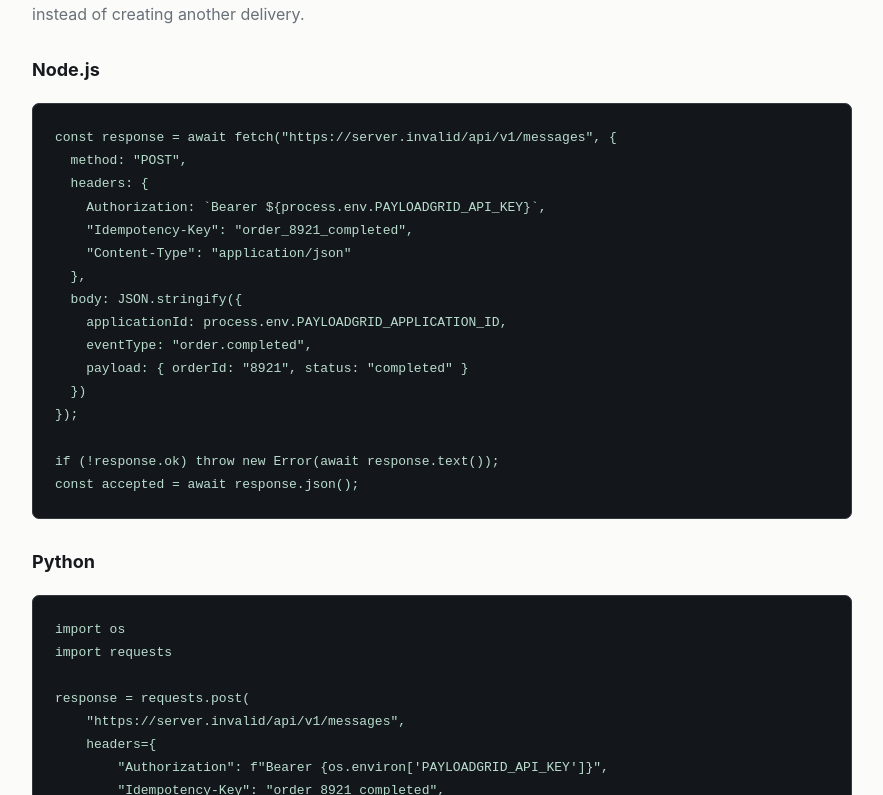
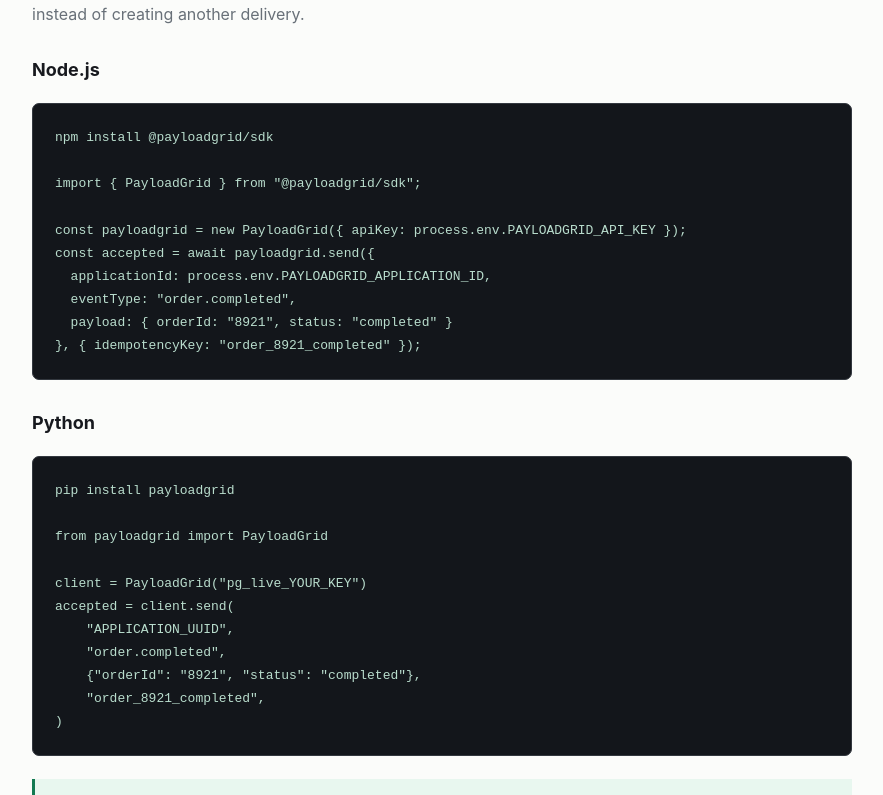
Before and after one commit to jaybhinsara/payloadgrid, a Next.js app in the folder app/: page /docs in a window 1280 px wide. Shown: the part 2185-2980 px from the top of the page, without its empty margins (288-1171 px from the left). Built offline with nearby package versions, Linux system fonts and the light colour scheme; no server answers.

Commit message:
Document published PayloadGrid SDKs

```diff
--- a/app/src/app/docs/page.tsx
+++ b/app/src/app/docs/page.tsx
@@ -14,40 +14,27 @@
     "eventType": "order.completed",
     "payload": { "orderId": "8921", "status": "completed" }
   }'`;
-const nodeExample = `const response = await fetch("${SITE_URL}/api/v1/messages", {
-  method: "POST",
-  headers: {
-    Authorization: \`Bearer \${process.env.PAYLOADGRID_API_KEY}\`,
-    "Idempotency-Key": "order_8921_completed",
-    "Content-Type": "application/json"
-  },
-  body: JSON.stringify({
-    applicationId: process.env.PAYLOADGRID_APPLICATION_ID,
-    eventType: "order.completed",
-    payload: { orderId: "8921", status: "completed" }
-  })
-});
+const nodeExample = `npm install @payloadgrid/sdk
 
-if (!response.ok) throw new Error(await response.text());
-const accepted = await response.json();`;
-const pythonExample = `import os
-import requests
+import { PayloadGrid } from "@payloadgrid/sdk";
 
-response = requests.post(
-    "${SITE_URL}/api/v1/messages",
-    headers={
-        "Authorization": f"Bearer {os.environ['PAYLOADGRID_API_KEY']}",
-        "Idempotency-Key": "order_8921_completed",
-    },
-    json={
-        "applicationId": os.environ["PAYLOADGRID_APPLICATION_ID"],
-        "eventType": "order.completed",
-        "payload": {"orderId": "8921", "status": "completed"},
-    },
-    timeout=10,
-)
-response.raise_for_status()
-accepted = response.json()`;
+const payloadgrid = new PayloadGrid({ apiKey: process.env.PAYLOADGRID_API_KEY });
+const accepted = await payloadgrid.send({
+  applicationId: process.env.PAYLOADGRID_APPLICATION_ID,
+  eventType: "order.completed",
+  payload: { orderId: "8921", status: "completed" }
+}, { idempotencyKey: "order_8921_completed" });`;
+const pythonExample = `pip install payloadgrid
+
+from payloadgrid import PayloadGrid
+
+client = PayloadGrid("pg_live_YOUR_KEY")
+accepted = client.send(
+    "APPLICATION_UUID",
+    "order.completed",
+    {"orderId": "8921", "status": "completed"},
+    "order_8921_completed",
+)`;
 const batchExample = `curl -X POST ${SITE_URL}/api/v1/messages/batch \\
   -H "Authorization: Bearer pg_live_YOUR_KEY" \\
   -H "Content-Type: application/json" \\
```
Also changed, not shown: app/docs/PRODUCTION_READINESS.md (+1 -3 lines), app/packages/react-embed/README.md, app/packages/sdk-python/README.md, app/packages/sdk-typescript/README.md, 1 other file (tests, documents, lock files or other folders).
